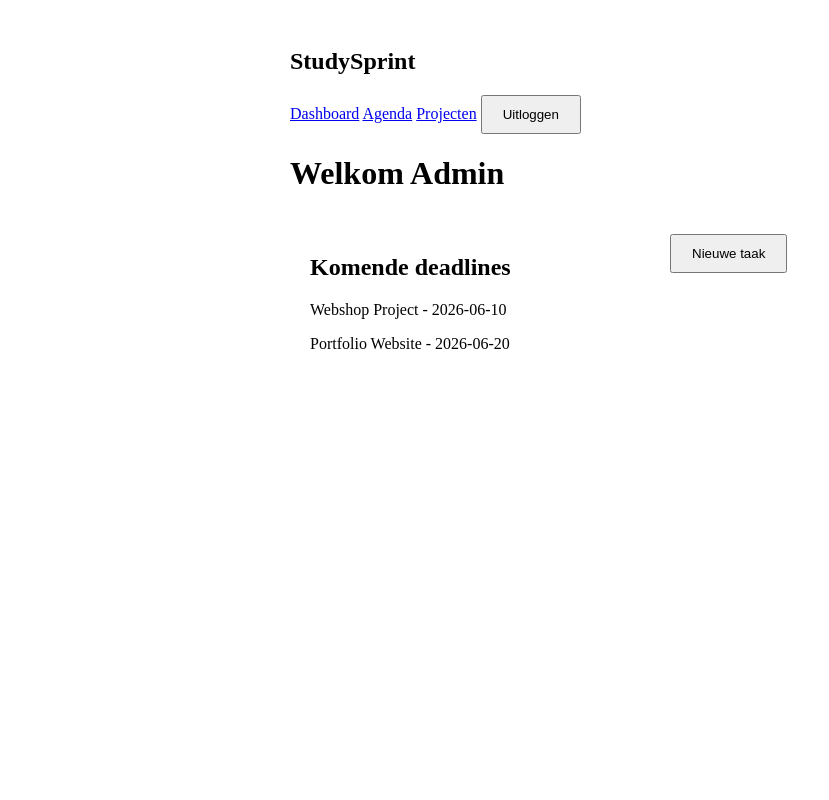
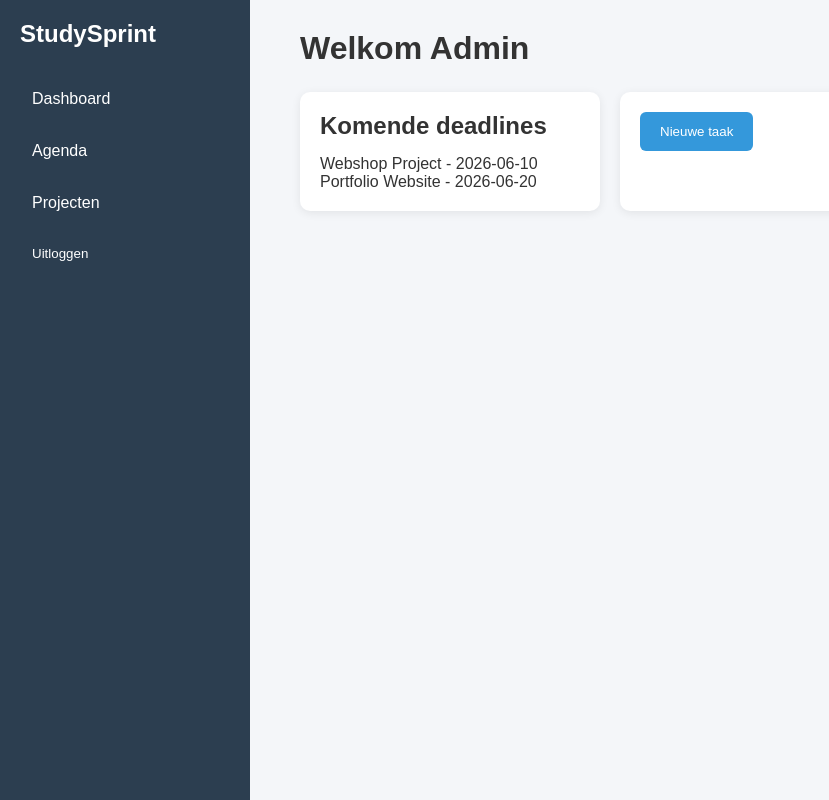
Before and after one commit to Thojmen/studysprint, a PHP site: page /dashboard.php in a window 1280 px wide; the page is wider, and only the part inside the window is pictured. Shown: that part, without its empty margins (0-829 px from the left). Run offline with PHP 8.4, Linux system fonts and the light colour scheme; a user stored in the database is signed in; data comes from the database, SQL or seed files in the repository.

Commit message:
betere css en agenda werkt alleen nog steeds niet helemaal

```diff
--- a/assets/css/style.css
+++ b/assets/css/style.css
@@ -1,98 +1,286 @@
-body {
-    margin-left: 270px;
-    padding: 20px;
-    width: 100%;
+/* Algemene instellingen */
+
+*{
+    margin:0;
+    padding:0;
+    box-sizing:border-box;
 }
 
-.card-container {
-    display: flex;
-    gap: 20px;
+body{
+    font-family: Arial, Helvetica, sans-serif;
+    background:#f4f6f9;
+    color:#333;
 }
 
-.card {
-    background: white;
-    padding: 20px;
-    border-radius: 10px;
-    width: 300px;
+/* Sidebar */
+
+.sidebar{
+    position:fixed;
+    left:0;
+    top:0;
+    width:250px;
+    height:100vh;
+    background:#2c3e50;
+    padding:20px;
 }
 
-.project-card {
-    background: white;
-    padding: 20px;
-    border-radius: 10px;
-    margin-bottom: 20px;
+.sidebar h2{
+    color:white;
+    margin-bottom:30px;
 }
 
-.kanban-board {
-    display: flex;
-    gap: 20px;
-    margin-left: 270px;
-    padding: 20px;
+.sidebar a,
+.sidebar button{
+    display:block;
+    width:100%;
+    text-align:left;
+    padding:12px;
+    margin-bottom:10px;
+    border:none;
+    background:none;
+    color:white;
+    text-decoration:none;
+    border-radius:6px;
+    cursor:pointer;
+    transition:0.3s;
 }
 
-.column {
-    background: #ddd;
-    padding: 20px;
-    width: 300px;
-    border-radius: 10px;
+.sidebar a:hover,
+.sidebar button:hover{
+    background:#34495e;
 }
 
-.task {
-    background: white;
-    padding: 15px;
-    border-radius: 10px;
-    margin-bottom: 15px;
+/* Content */
+
+.content{
+    margin-left:270px;
+    padding:30px;
 }
 
-.login-container {
-    width: 100%;
-    height: 100vh;
-    display: flex;
-    justify-content: center;
-    align-items: center;
+.content h1{
+    margin-bottom:25px;
 }
 
-.login-container form {
-    background: white;
-    padding: 40px;
-    border-radius: 10px;
-    width: 300px;
+/* Dashboard cards */
+
+.card-container{
+    display:flex;
+    gap:20px;
+    flex-wrap:wrap;
 }
 
-input {
-    width: 100%;
-    padding: 10px;
-    margin-bottom: 15px;
+.card{
+    background:white;
+    border-radius:10px;
+    padding:20px;
+    min-width:300px;
+    box-shadow:0 2px 10px rgba(0,0,0,.08);
 }
 
-button {
-    padding: 10px 20px;
-    cursor: pointer;
+.card h2{
+    margin-bottom:15px;
 }
+
+/* Project kaarten */
+
+.project-card{
+    background:white;
+    padding:20px;
+    margin-bottom:20px;
+    border-radius:10px;
+    box-shadow:0 2px 10px rgba(0,0,0,.08);
+}
+
+.project-card h2{
+    margin-bottom:10px;
+}
+
+.project-card a{
+    display:inline-block;
+    margin-right:15px;
+    margin-top:10px;
+    text-decoration:none;
+    color:#3498db;
+}
+
+.project-card a:hover{
+    text-decoration:underline;
+}
+
+/* Formulieren */
+
+form{
+    background:white;
+    max-width:600px;
+    padding:25px;
+    border-radius:10px;
+    box-shadow:0 2px 10px rgba(0,0,0,.08);
+}
+
+input,
+textarea,
+select{
+    width:100%;
+    padding:12px;
+    margin-bottom:15px;
+    border:1px solid #ddd;
+    border-radius:6px;
+}
+
+textarea{
+    resize:vertical;
+    min-height:120px;
+}
+
+/* Knoppen */
+
+button{
+    background:#3498db;
+    color:white;
+    border:none;
+    padding:12px 20px;
+    border-radius:6px;
+    cursor:pointer;
+    transition:0.3s;
+}
+
+button:hover{
+    background:#2980b9;
+}
+
+/* Login & Register */
+
+.login-container{
+    display:flex;
+    justify-content:center;
+    align-items:center;
+    min-height:100vh;
+}
+
+.login-container form{
+    width:400px;
+}
+
+.login-container h1{
+    text-align:center;
+    margin-bottom:25px;
+}
+
+/* Kanban */
 
 .kanban-board{
     display:flex;
     gap:20px;
-    margin-top:20px;
+    align-items:flex-start;
 }
 
 .column{
     flex:1;
-    min-height:500px;
-    background:#ececec;
+    background:#e9ecef;
+    padding:15px;
     border-radius:10px;
-    padding:15px;
+    min-height:600px;
+}
+
+.column h2{
+    margin-bottom:15px;
 }
 
 .task{
     background:white;
+    padding:15px;
+    border-radius:8px;
+    margin-bottom:15px;
+    cursor:grab;
+    box-shadow:0 2px 6px rgba(0,0,0,.08);
+}
+
+.task h3{
+    margin-bottom:10px;
+}
+
+.task p{
+    margin-bottom:10px;
+}
+
+.task a{
+    text-decoration:none;
+    color:#3498db;
+    font-size:14px;
+}
+
+.task a:hover{
+    text-decoration:underline;
+}
+
+/* Agenda */
+
+table{
+    width:100%;
+    border-collapse:collapse;
+    background:white;
+    border-radius:10px;
+    overflow:hidden;
+    box-shadow:0 2px 10px rgba(0,0,0,.08);
+}
+
+table th{
+    background:#2c3e50;
+    color:white;
+    padding:15px;
+}
+
+table td{
+    padding:15px;
+    border-bottom:1px solid #eee;
+}
+
+/* Mobiel */
+
+@media(max-width:900px){
+
+    .sidebar{
+        width:100%;
+        height:auto;
+        position:relative;
+    }
+
+    .content{
+        margin-left:0;
+    }
+
+    .kanban-board{
+        flex-direction:column;
+    }
+
+    .card-container{
+        flex-direction:column;
+    }
+}
+.week-calendar{
+    display:grid;
+    grid-template-columns:repeat(7,1fr);
+    gap:15px;
+}
+
+.day-card{
+    background:white;
+    min-height:250px;
     border-radius:10px;
     padding:15px;
-    margin-bottom:15px;
-    cursor:grab;
-    box-shadow:0 2px 5px rgba(0,0,0,.1);
+    box-shadow:0 2px 10px rgba(0,0,0,.1);
 }
 
-.task:hover{
-    transform:scale(1.02);
+.day-card h3{
+    margin-bottom:15px;
+    border-bottom:1px solid #ddd;
+    padding-bottom:10px;
 }
+
+.deadline-item{
+    background:#3498db;
+    color:white;
+    padding:8px;
+    margin-bottom:8px;
+    border-radius:5px;
+}
```
Also changed, not shown: calendar.php (+78 -15 lines).
